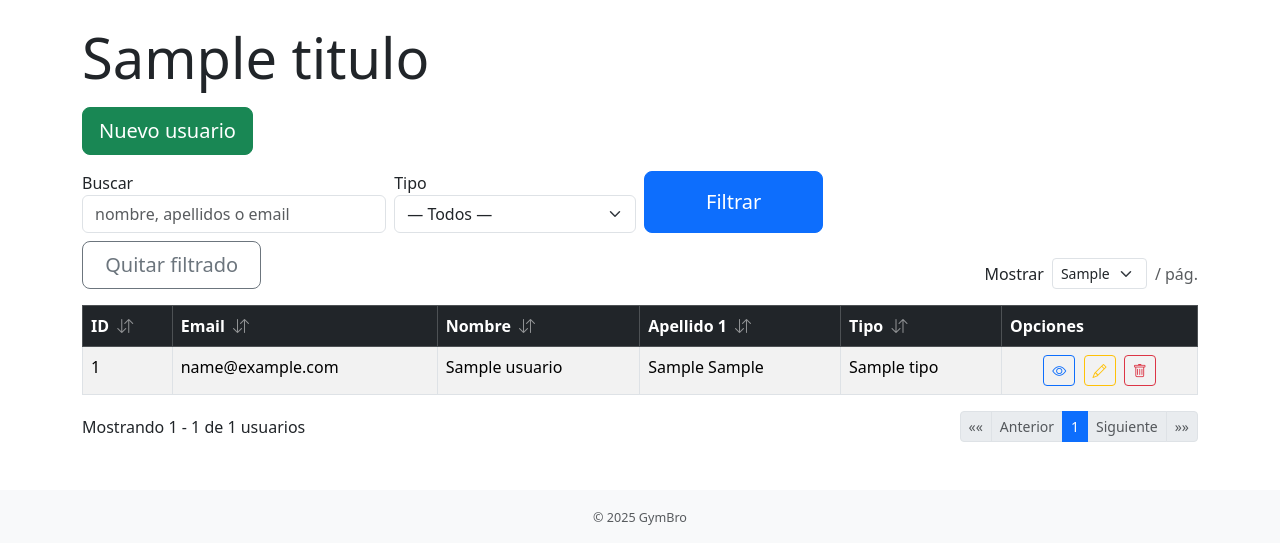
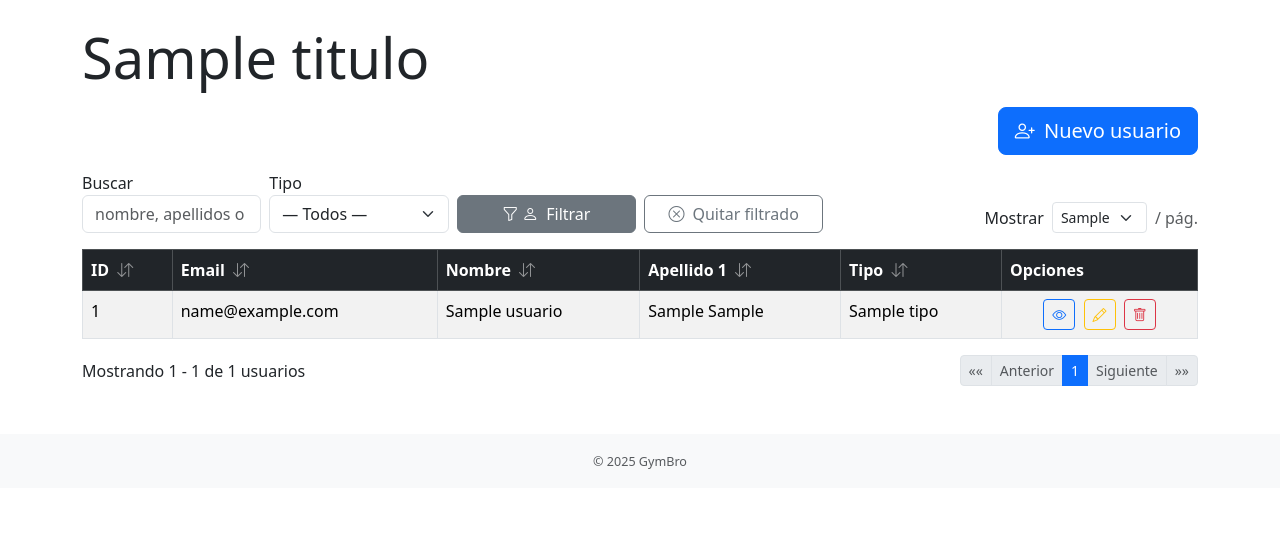
Before and after one commit to Guillemat09/gymbro, a Symfony app: template templates/usuario/index.html.twig in a window 1280 px wide. Shown: the part 236-779 px from the top of the page. Run offline with Twig, Linux system fonts and the light colour scheme; the template is opened without the code that fills it: most values are stand-ins (such as "Sample title", 1, 10 or a date in 2020); some libraries are stand-ins or nearby versions.

Commit message:
botones en usuarios y clases

```diff
--- a/templates/usuario/index.html.twig
+++ b/templates/usuario/index.html.twig
@@ -5,7 +5,11 @@
 
 {% block body %}
     <h1 class="display-4 mb-3">{{ titulo }}</h1>
-    <a href="{{ path('usuario_nuevo') }}" class="btn btn-success btn-lg mb-3">Nuevo usuario</a>
+    <div class="text-end mb-3">
+    <a href="{{ path('usuario_nuevo') }}" class="btn btn-primary btn-lg">
+        <i class="bi bi-person-plus me-1"></i> Nuevo usuario
+    </a>
+</div>
 
     {# ——— Query escalar para la paginación (evita "Array to string conversion") ——— #}
     {% set persistedQuery = {} %}
@@ -23,12 +27,12 @@
                 <input type="hidden" name="per_page" value="{{ per_page }}">
                 <input type="hidden" name="page" value="1">
 
-                <div class="col-sm-6 col-md-5">
+                <div class="col-sm-2 col-md-3">
                     <label for="q" class="form-label mb-0">Buscar</label>
                     <input type="text" class="form-control" id="q" name="q" value="{{ q }}" placeholder="nombre, apellidos o email">
                 </div>
 
-                <div class="col-sm-4 col-md-4">
+                <div class="col-sm-2 col-md-3">
                     <label for="tipo" class="form-label mb-0">Tipo</label>
                     <select id="tipo" name="tipo" class="form-select">
                         <option value="">— Todos —</option>
@@ -38,15 +42,29 @@
                     </select>
                 </div>
 
-                <div class="col-sm-6 col-md-3 d-grid">
-                    <button class="btn btn-primary btn-lg w-100" type="submit">Filtrar</button>
-                </div>
+              <div class="col-sm-2 col-md-3 d-flex align-items-end">
+    <button class="btn btn-secondary d-flex align-items-center justify-content-center px-2"
+            style="height: 38px; width: 100%;"
+            type="submit">
+        <i class="bi bi-funnel me-1"></i>
+        <i class="bi bi-person me-2"></i>
+        Filtrar
+    </button>
 
-                <div class="col-sm-6 col-md-3 d-grid">
-                    {% if q or tipo %}
-                        <a class="btn btn-outline-secondary btn-lg w-100" href="{{ path('app_usuario') }}">Quitar filtrado</a>
-                    {% endif %}
-                </div>
+</div>
+
+                <div class="col-sm-3 col-md-3 d-flex align-items-end justify-content-end">
+
+    {% if q or tipo %}
+        <a class="btn btn-outline-secondary d-flex align-items-center justify-content-center px-2"
+           style="height: 38px; width: 100%;"
+           href="{{ path('app_usuario') }}">
+            <i class="bi bi-x-circle me-2"></i>
+            Quitar filtrado
+        </a>
+    {% endif %}
+
+</div>
             </form>
         </div>
 
```
Also changed, not shown: templates/clase/index.html.twig (+27 -7 lines).
